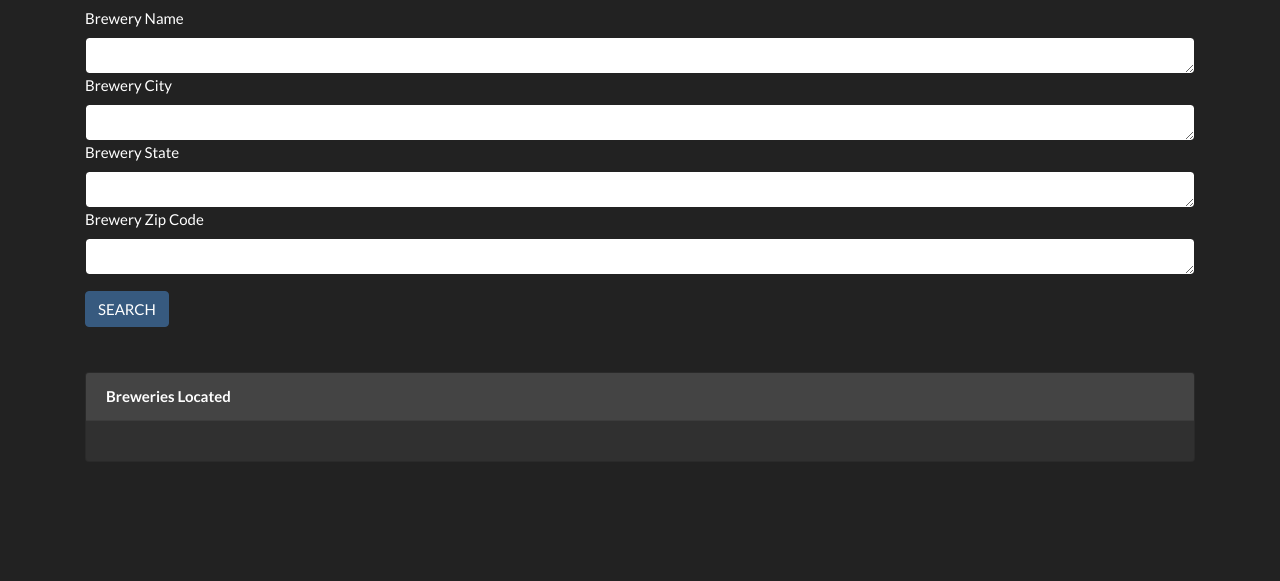
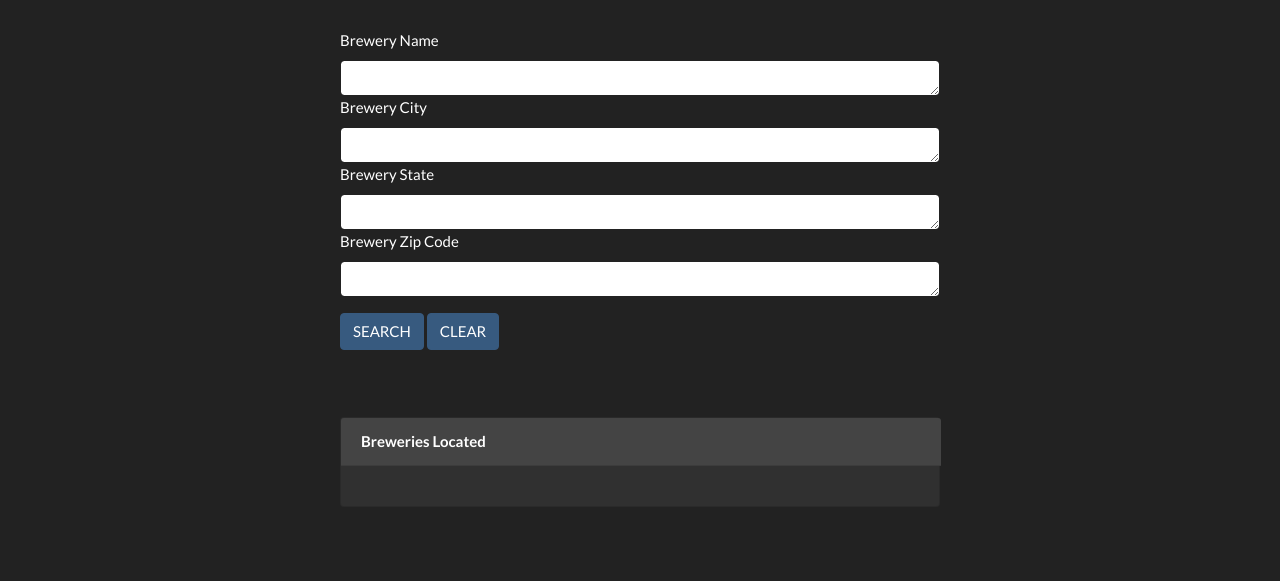
Before and after one commit to JHolden85/Project1, a plain HTML site: page index.html in a window 1280 px wide. Shown: the part 219-800 px from the top of the page. Drawn offline with Linux system fonts and the light colour scheme.

Commit message:
clear butt, css width

```diff
--- a/index.html
+++ b/index.html
@@ -15,7 +15,7 @@
     <script src="script.js" defer></script>
   </head>
   <body>
-   <div class = "container">
+   <br class = "container">
 
     <!-- Jumbotron for Title -->
     <div class="jumbotron" style="background-color: #20315A ; color: white;">
@@ -37,7 +37,10 @@
       <label for="zip">Brewery Zip Code</label>
       <textarea class="form-control" id="zip" rows="1"></textarea>
     </div>
-    <button type="submit" class="btn btn-primary" id="runSearch">SEARCH</button>
+    <div id = "buttons">
+      <button type="submit" class="btn btn-primary" id="runSearch">SEARCH</button>
+      <button type="submit" class="btn btn-primary" id="clear">CLEAR</button>
+    </div>
      <br>
      <br>
      <div id="results">
--- a/style.css
+++ b/style.css
@@ -0,0 +1,5 @@
+
+div{
+    width: 600px;
+    margin: 0 auto 0 auto;
+}
```
